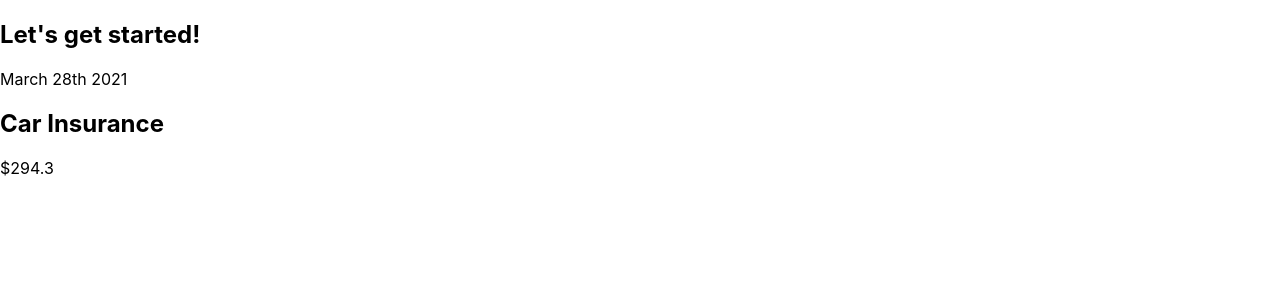
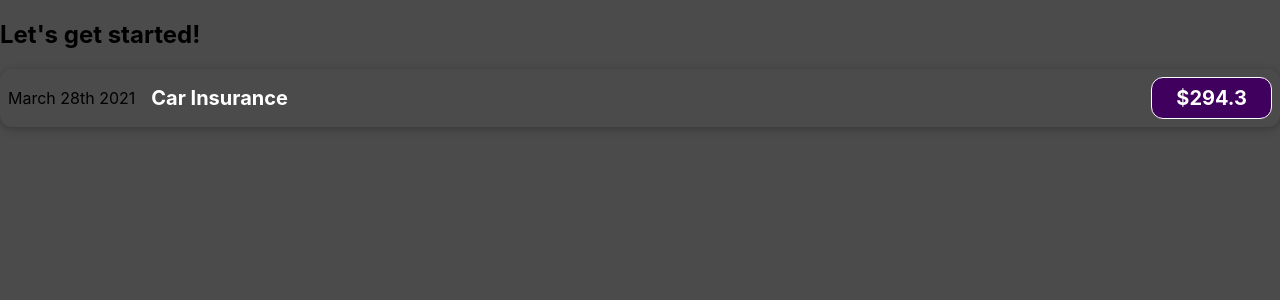
Before and after one commit to Mudath-thir-HM/new-react-folder, a React (Create React App) app: page / in a window 1280 px wide. Shown: the top 300 px of the page. Built offline with nearby package versions, Linux system fonts and the light colour scheme.

Commit message:
added styling

```diff
--- /dev/null
+++ b/src/components/ExpenseItem.css
@@ -0,0 +1,53 @@
+.expense-item {
+  display: flex;
+  justify-content: space-between;
+  align-items: center;
+  box-shadow: 0 2px 8px rgba(0, 0, 0, 0.25);
+  padding: 0.5rem;
+  margin: 1rem 0;
+  border-radius: 12px;
+  background-color: #4b4b4b;
+}
+
+.expense-item__description {
+  display: flex;
+  flex-direction: column;
+  gap: 1rem;
+  align-items: flex-end;
+  flex-flow: column-reverse;
+  justify-content: flex-start;
+  flex: 1;
+}
+
+.expense-item h2 {
+  color: #3a3a3a;
+  font-size: 1rem;
+  flex: 1;
+  margin: 0 1rem;
+  color: white;
+}
+
+.expense-item__price {
+  font-size: 1rem;
+  font-weight: bold;
+  color: white;
+  background-color: #40005d;
+  border: 1px solid white;
+  border-radius: 12px;
+}
+
+@media (min-width: 580px) {
+  .expense-item__description {
+    flex-direction: row;
+    align-items: center;
+    justify-content: flex-start;
+    flex: 1;
+  }
+  .expense-item__description h2 {
+    font-size: 1.25rem;
+  }
+  .expense-item__price {
+    font-size: 1.25rem;
+    padding: 0.5rem 1.5rem;
+  }
+}/*# sourceMappingURL=ExpenseItem.css.map */
--- a/src/components/ExpenseItem.js
+++ b/src/components/ExpenseItem.js
@@ -1,10 +1,12 @@
+import './ExpenseItem.css'
+
 function ExpenseItem(){
     return (
-        <div>
+        <div className="expense-item">
             <div>March 28th 2021</div>
-            <div>
+            <div className='expense-item__description'>
                 <h2>Car Insurance</h2>
-                <div>$294.3</div>
+                <div className='expense-item__price'>$294.3</div>
             </div>
         </div>
     )
--- /dev/null
+++ b/src/components/ExpenseItem.scss
@@ -0,0 +1,55 @@
+.expense-item{
+    display: flex;
+    justify-content: space-between;
+    align-items: center;
+    box-shadow: 0 2px 8px rgba(0, 0, 0 , 0.25);
+    padding: 0.5rem;
+    margin: 1rem 0;
+    border-radius: 12px;
+    background-color: #4b4b4b;
+}
+
+.expense-item__description {
+    display: flex;
+    flex-direction: column;
+    gap: 1rem;
+    align-items: flex-end;
+    flex-flow: column-reverse;
+    justify-content: flex-start;
+    flex: 1;
+}
+
+.expense-item h2{
+    color: #3a3a3a;
+    font-size: 1rem;
+    flex: 1;
+    margin: 0 1rem;
+    color: white;
+}
+
+.expense-item__price{
+    font-size: 1rem;
+    font-weight: bold;
+    color: white;
+    background-color: #40005d;
+    border: 1px solid white;
+    border-radius: 12px;
+}
+@media(min-width: 580px){
+
+    .expense-item__description{
+        flex-direction: row;
+        align-items: center;
+        justify-content: flex-start;
+        flex:1;
+    }
+
+    .expense-item__description h2{
+        font-size: 1.25rem;
+    }
+
+    .expense-item__price {
+        font-size: 1.25rem;
+        padding: 0.5rem 1.5rem;
+    }
+}
--- a/src/index.css
+++ b/src/index.css
@@ -5,6 +5,7 @@
     sans-serif;
   -webkit-font-smoothing: antialiased;
   -moz-osx-font-smoothing: grayscale;
+  background-color: #4b4b4b;
 }
 
 code {
```
Also changed, not shown: 1 other file (tests, documents, lock files or other folders).
